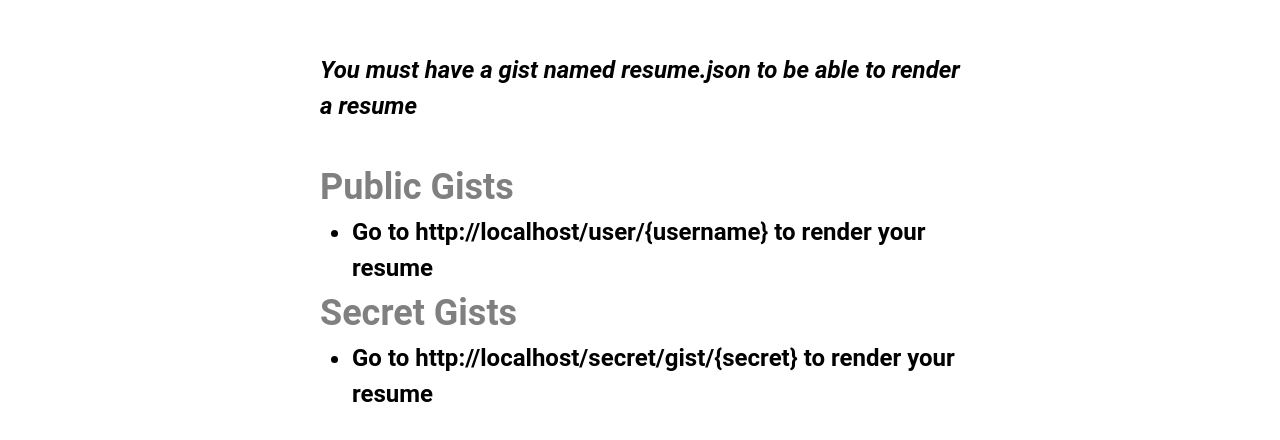
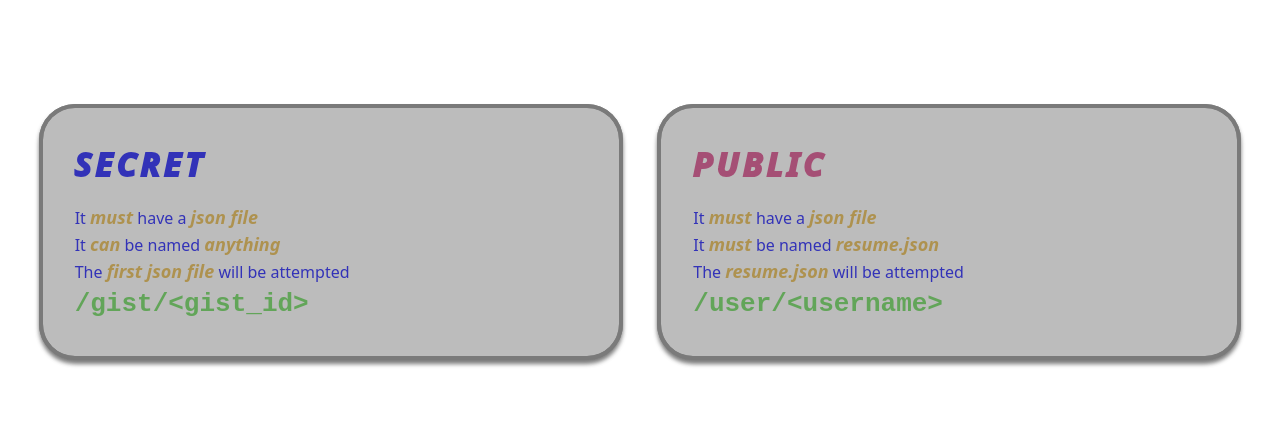
Before and after one commit to DrakeAxelrod/json-resume-service, a Next.js app: page / in a window 1280 px wide. Shown: the part 168-608 px from the top of the page. Built offline with nearby package versions, Linux system fonts and the light colour scheme.

Commit message:
Default commit message

```diff
--- a/pages/index.tsx
+++ b/pages/index.tsx
@@ -1,52 +1,8 @@
+import Help from '@components/help'
+import styles from '@styles/message.module.scss'
 
-// export default () => (<Help />)
-import styles from "@styles/home.module.scss";
-import { origin } from "@utils/host-info";
-
-const Home: FC = () => {
-  return (
-    <div className={styles.container}>
-      <div className={styles.message}>
-        <p
-          style={{
-            color: "black",
-            fontStyle: "italic",
-          }}
-        >
-          You must have a gist named resume.json to be able to render a resume{" "}
-        </p>
-        <br></br>
-        <ul>
-          <h2
-            style={{
-              color: "gray",
-            }}
-          >Public Gists</h2>
-          <li
-            style={{
-              marginLeft: "2rem",
-              textAlign: "left",
-            }}
-          >
-            Go to {`${origin}/user/{username}`} to render your resume
-          </li>
-          <h2
-            style={{
-              color: "gray",
-            }}
-          >Secret Gists</h2>
-          <li
-            style={{
-              marginLeft: "2rem",
-              textAlign: "left",
-            }}
-          >
-            Go to {`${origin}/secret/gist/{secret}`} to render your resume
-          </li>
-        </ul>
-      </div>
-    </div>
-  );
-};
-
-export default Home;
+export default () => (
+  <div className={styles.container}>
+    <Help />
+  </div>
+)
--- a/styles/global.scss
+++ b/styles/global.scss
@@ -1,3 +1,18 @@
+:root {
+  --c0: #220055;
+  --c1: #CC3377;
+  --c2: #55CC44;
+  --c3: #DDAA33;
+  --c4: #1177DD;
+  --c5: #6611FF;
+  --c6: #44DDBB;
+  --c7: #331177;
+  --xg: #EE22FF;
+  --oo: #44228866;
+  --fg: var(--c6);
+  --bg: var(--c7);
+}
+
 /*
   1. Use a more-intuitive box-sizing model.
 */
--- a/styles/message.module.scss
+++ b/styles/message.module.scss
@@ -1,22 +1,39 @@
+
+.container {
+  display: flex;
+  flex-direction: row;
+  justify-content: space-evenly;
+  align-items: center;
+  min-height: 100vh;
+  height: 100%;
+  width: 100%;
+  transition-property: all;
+  // background: radial-gradient(ellipse at top, var(--bg), var(--c0)),
+  //             radial-gradient(ellipse at bottom, var(--oo), var(--bg));
+}
+
 .message {
-  max-width: 75vw;
-  background-color: var(--oo);
+  width: 45%;
+  height: 25%;
+  padding: 2rem;
+  // max-width: 75vw;
+  background-color: rgb(245, 245, 245);
   border-radius: 2em;
-  box-shadow: 0 0 0 2em var(--oo), 0 1em 3em 3em var(--bg);
-  color: var(--fg);
+  box-shadow: 0 0 0 0.25rem gray, 0 0.25rem 0.25rem 0.25rem gray;
+  // color: var(--fg);
   filter: brightness(70%);
   font-family: system-ui, monospace;
   opacity: 0.8;
-  outline-color: var(--oo);
+  outline-color: gray;
   outline-style: solid;
-  outline-width: 1em;
+  outline-width: 0.25rem;
   padding: 2em;
   text-decoration: none;
   transition-duration: 0.4s;
   transition-property: all;
 
   &:hover {
-    filter: brightness(100%) drop-shadow(0 0 4em var(--c5));
+    filter: brightness(100%) drop-shadow(0 0 4em black);
     opacity: 1;
 
     & span {
@@ -24,9 +41,11 @@
     }
 
   }
-
+  // h3 {
+  //   color: black !important;
+  // }
   &>h3 {
-    color: var(--xg);
+    // color: black;
     font-size: 2em;
     font-style: italic;
     letter-spacing: 4px;
```
Also changed, not shown: pages/gist/[gistId].tsx (+6 -5 lines), pages/user/[username].tsx (+7 -7 lines).
